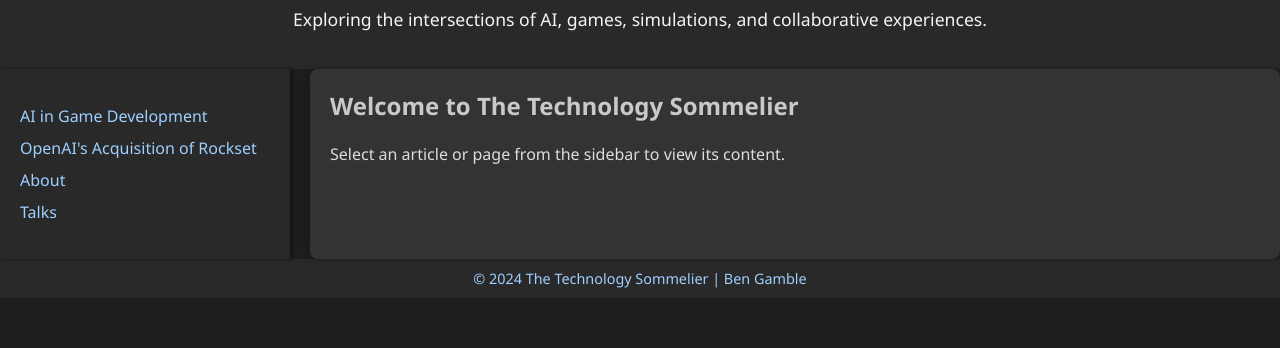
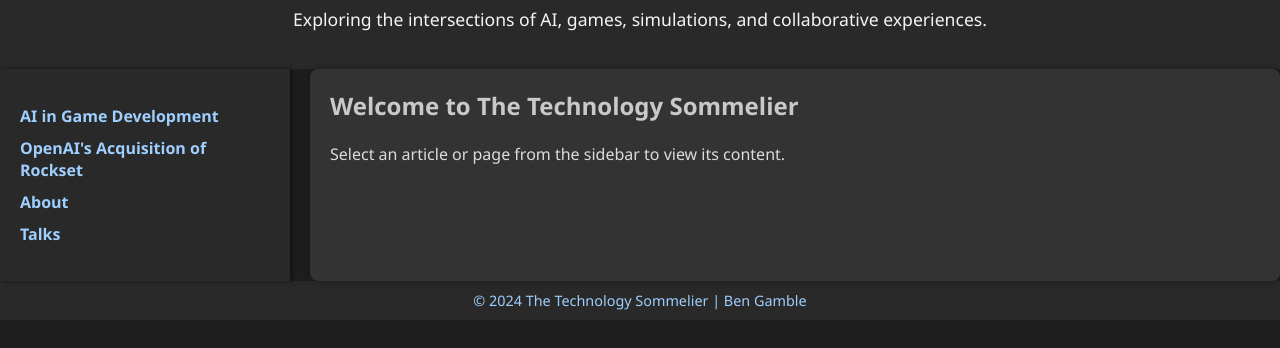
Before and after one commit to Ugbot/ugbot.github.io, a plain HTML site: page index.html in a window 1280 px wide. Shown: the part 78-426 px from the top of the page. Drawn offline with Linux system fonts and the light colour scheme.

Commit message:
added better style

```diff
--- a/css/styles.css
+++ b/css/styles.css
@@ -26,6 +26,17 @@ header p {
 
 .container {
     display: flex;
+}
+
+
+a {
+    color: #ff9800; /* High contrast color */
+    font-weight: bold;
+    text-decoration: none;
+}
+a:hover {
+    color: #ffb74d; /* Slightly lighter on hover */
+    text-decoration: underline;
 }
 
 aside {
```
